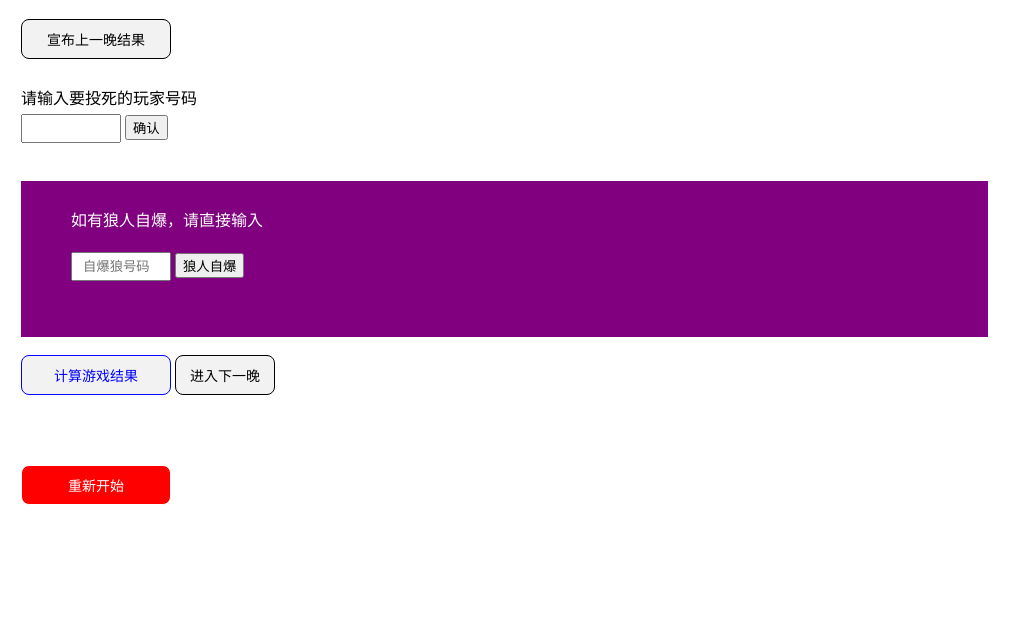
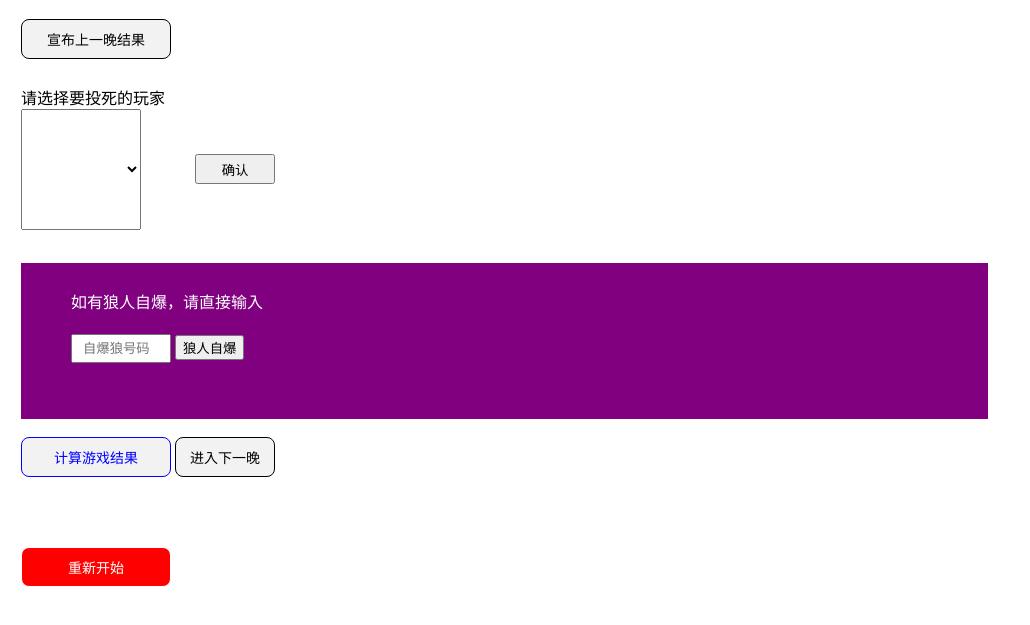
Before and after one commit to STOshka/werewolfGame-1, a plain HTML site: page results.html in a window 1280 px wide. Shown: the part 81-706 px from the top of the page, without its empty margins (0-1030 px from the left). Drawn offline with Linux system fonts and the light colour scheme.

Commit message:
Add files via upload

```diff
--- a/results.html
+++ b/results.html
@@ -50,6 +50,12 @@ input {
     margin: 5px 0;
     box-sizing: border-box;
 }
+select{
+  width: 120px;
+  padding: 50px 50px;
+  margin-right: 50px;
+  font-size: 16px;
+}
   </style>
 </head>
 
@@ -62,9 +68,9 @@ input {
 <p id = 'results'></p>
 
 <div class = 'ex0'>
-请输入要投死的玩家号码<br>
-<input type = 'number' id = 'vote'>
-<button type = "button" id = "btnV2Die">确认</button><br>
+请选择要投死的玩家<br>
+<select id = 'vote'></select>
+<button type = "button" id = "btnV2Die" style = "height:30px;width:80px">确认</button><br>
 <label id = 'lastword'></label>
 <br>
 </div>
```
Also changed, not shown: prophetRound.html (+7 -3 lines), witchRound.html (+6 -0 lines).
